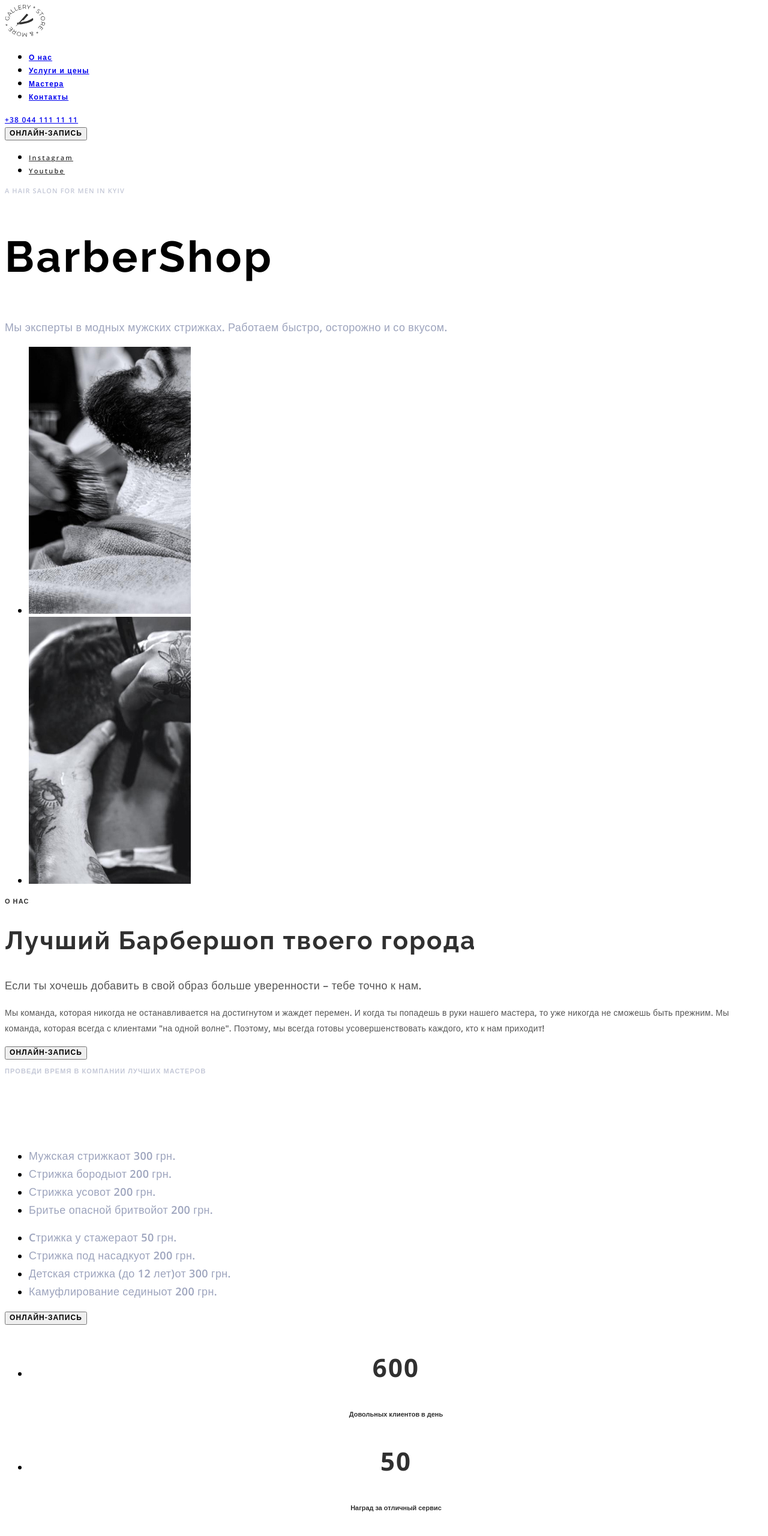
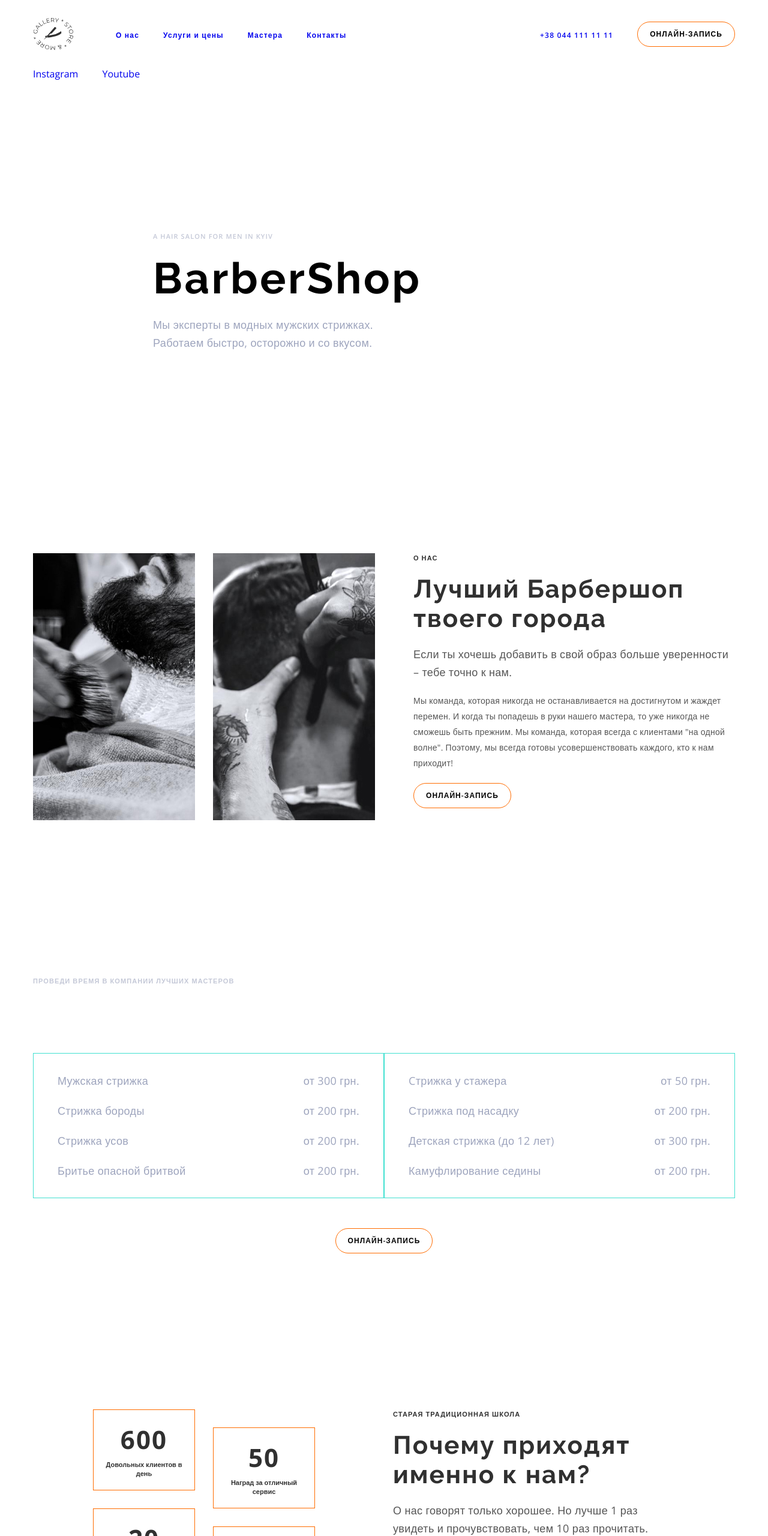
Before and after one commit to Aliona77/barbershop, a plain HTML site: page index.html in a window 1280 px wide. Shown: the top 2560 px of the page at 60% size. Drawn offline with nearby package versions, Linux system fonts and the light colour scheme.

Commit message:
positioned section

```diff
--- a/css/styles.css
+++ b/css/styles.css
@@ -8,23 +8,80 @@ body {
   font-family: var(--main-font);
 }
 
+.list {
+  list-style: none;
+}
+
+.link {
+  text-decoration: none;
+}
+
+h1,
+h2,
+h3,
+h4,
+h5,
+h6 {
+  margin: 0;
+}
+
+ul,
+ol {
+  margin: 0;
+  padding: 0;
+}
+p {
+  margin: 0;
+}
+
+img {
+  display: block;
+}
+
 .address {
   font-style: normal;
 }
 
+.container {
+  width: 1200px;
+  padding: 0 15px;
+  margin: 0 auto;
+}
+.section {
+  padding-top: 130px;
+  padding-bottom: 130px;
+}
 /* ===========COMPONENTS================== */
 
 .modal-btn {
+  min-width: 160px;
+  border: 1px solid #ff6c00;
+  box-sizing: border-box;
+  border-radius: 25px;
+
   font-style: normal;
   font-weight: 600;
   font-size: 12px;
   line-height: 1.333;
   letter-spacing: 0.09em;
   text-transform: uppercase;
+  background-color: transparent;
+  cursor: pointer;
+  padding: 12px 20px;
   /* color: #FFFFFF; */
 }
-
-.social-links__link {
+.modal-btn:hover,
+.modal-btn:focus {
+  background-color: var(--accent-color);
+  color: #ffffff;
+}
+.social__links {
+  display: flex;
+}
+.social-links__item:not(:last-child) {
+  margin-right: 40px;
+}
+.social-links {
   font-weight: 600;
   font-size: 11px;
   line-height: 1.364;
@@ -42,6 +99,7 @@ body {
   line-height: 1.364;
   letter-spacing: 0.1em;
   text-transform: uppercase;
+  margin-bottom: 20px;
 }
 
 .undertitle_light-theme {
@@ -87,6 +145,37 @@ body {
 /* =========== END COMPONENTS================== */
 
 /* =============HEADER=================== */
+.header {
+  padding-top: 30px;
+  padding-bottom: 30px;
+}
+
+.header {
+  display: flex;
+  align-items: center;
+}
+.header .container {
+  display: flex;
+  align-items: center;
+}
+.header .logo {
+  margin-right: 70px;
+}
+.header .address {
+  margin-left: auto;
+  margin-right: 40px;
+}
+.navigation {
+  display: flex;
+  align-items: center;
+}
+
+.navigation__list {
+  display: flex;
+}
+.navigation__list-item:not(:last-child) {
+  margin-right: 40px;
+}
 
 .navigation__list-link,
 .header__tel {
@@ -107,31 +196,71 @@ body {
 /* ============= END HEADER=================== */
 
 /* ====================HERO==================== */
+.hero .container {
+  display: flex;
+}
+
+.hero .hero__left-side {
+  width: 100px;
+}
+.hero .description {
+  width: 400px;
+}
+.hero__right-side {
+  flex-grow: 1;
+  padding-left: 100px;
+  padding-top: 272px;
+  padding-bottom: 206px;
+}
 .hero__title {
   font-family: var(--secondary-font);
   font-weight: 700;
   font-size: 72px;
   line-height: 1.181;
   letter-spacing: 0.05em;
+  margin-bottom: 20px;
   /* color: #ffffff; */
 }
 
 /* ==================== END HERO ==================== */
 
 /* ==================== ABOUT ================== */
-
+.about .container {
+  display: flex;
+}
+.about__list {
+  display: flex;
+}
+.about .title {
+  margin-bottom: 20px;
+}
+.about .description {
+  margin-bottom: 20px;
+}
+.about__list-item:not(:last-child) {
+  margin-right: 30px;
+}
 .about__text {
   font-weight: 400;
   font-size: 14px;
   line-height: 1.857;
   letter-spacing: 0.02em;
   color: #555555;
+  margin-bottom: 20px;
 }
-
+.about__right-side {
+  padding-left: 64px;
+}
 /* ==================== END ABOUT ================== */
 
 /* ===================== SERVICES ================= */
-
+.services .title {
+  margin-bottom: 44px;
+}
+.services .modal-btn {
+  display: block;
+  margin: 0 auto;
+}
 .services__list-item-name,
 .services__list-item-price {
   font-weight: 400;
@@ -140,11 +269,34 @@ body {
   letter-spacing: 0.02em;
   color: #9da4bd;
 }
-
+.services__list-wrapper {
+  display: flex;
+  margin-bottom: 50px;
+}
+.services__list {
+  width: 50%;
+  padding: 30px 40px;
+  border: 1px solid turquoise;
+}
+.services__list-item {
+  display: flex;
+  justify-content: space-between;
+}
+.services__list-item:not(:last-child) {
+  margin-bottom: 20px;
+}
 /* ===================== END SERVICES ================= */
 
 /* ===================== ACHIEVMENTS================= */
-
+.achievments .container {
+  display: flex;
+}
+.achievments .title {
+  margin-bottom: 20px;
+}
+.achievments .description {
+  padding-right: 106px;
+}
 .achievments__list-item-counter {
   font-weight: 700;
   font-size: 42px;
@@ -152,6 +304,7 @@ body {
   text-align: center;
   letter-spacing: 0.05em;
   color: #303030;
+  margin-bottom: 6px;
 }
 
 .achievments__list-item-descr {
@@ -161,10 +314,41 @@ body {
   text-align: center;
   color: #303030;
 }
+.achievments__left-side {
+  width: 470px;
+  flex-shrink: 0;
+  padding-left: 100px;
+}
+.achievments__list {
+  display: flex;
+  flex-wrap: wrap;
+  align-items: flex-start;
+}
+.achievments__list-item:not(:nth-child(even)) {
+  margin-right: 30px;
+}
+.achievments__list-item:nth-child(even) {
+  margin-top: 30px;
+}
+.achievments__list-item {
+  width: 170px;
+  min-height: 133px;
+  border: 1px solid #ff6c00;
+  padding: 20px 20px;
+}
+.achievments__right-side {
+  padding-left: 130px;
+}
 /* ===================== END ACHIEVMENTS================= */
 
 /* ===================== MASTERS ===================  */
-
+.masters .title {
+  margin-bottom: 44px;
+}
+.masters__list {
+  display: flex;
+  justify-content: space-between;
+}
 .masters__list-name {
   font-weight: 400;
   font-size: 18px;
@@ -172,6 +356,7 @@ body {
   text-align: center;
   letter-spacing: 0.02em;
   color: #303030;
+  margin-bottom: 8px;
 }
 
 .masters__list-position {
@@ -182,10 +367,21 @@ body {
   letter-spacing: 0.02em;
   color: var(--accent-color);
 }
+.masters__list-content-wrapper {
+  padding-top: 30px;
+  padding-left: 82px;
+  padding-right: 82px;
+}
 /* ===================== END MASTERS ===================  */
 
 /* ====================== GALLERY ================= */
-
+.gallery .undertitle {
+  margin-bottom: 44px;
+}
+.gallery__list {
+  display: flex;
+  justify-content: space-between;
+}
 /* ====================== END GALLERY ================= */
 
 /* ===================== CONTACT FORM===================== */
@@ -205,6 +401,14 @@ body {
 /* ===================== END CONTACT INFORMATION  ===================== */
 
 /* ======================== FOOTER ======================== */
+.footer {
+  padding: 56px 0;
+}
+.footer .container {
+  display: flex;
+  align-items: center;
+  justify-content: space-between;
+}
 .copyright {
   font-weight: 600;
   font-size: 11px;
--- a/index.html
+++ b/index.html
@@ -6,52 +6,55 @@
     <meta http-equiv="X-UA-Compatible" content="IE=edge">
     <meta name="viewport" content="width=device-width, initial-scale=1.0">
     <title>Barbershop</title>
-    <link rel="preconnect" href="https://fonts.googleapis.com">
-    <link rel="preconnect" href="https://fonts.gstatic.com" crossorigin>
-    <link
-        href="https://fonts.googleapis.com/css2?family=Open+Sans:ital,wght@0,600;0,700;1,400&family=Raleway:wght@700&display=swap"
-        rel="stylesheet">
-        <link rel="stylesheet" href="./css/styles.css">
+    <link rel="stylesheet" href="https://cdnjs.cloudflare.com/ajax/libs/modern-normalize/1.0.0/modern-normalize.min.css">
+    <link rel="preconnect" href="https://fonts.gstatic.com">
+    <link href="https://fonts.googleapis.com/css2?family=Open+Sans:wght@400;600;700&family=Raleway:wght@700&display=swap"
+    rel="stylesheet">
+     <link rel="stylesheet" href="./css/styles.css">
+
 </head>
 
 <body>
     <header class="header">
+        <div class="container">
         <nav class="navigation">
-            <a class="logo" href="/" aria-label="логотип сайта">
+            <a class="logo link" href="/" aria-label="логотип сайта">
                 <img class="logo__img"  src="./images/header/Logo.svg" alt="логотип" width="68" height="54">
             </a>
-            <ul class="navigation__list">
+            <ul class="navigation__list list">
                 <li class="navigation__list-item">
-                    <a class="navigation__list-link" href="#">О нас</a>
+                    <a class="navigation__list-link link" href="#">О нас</a>
                 </li>
                 <li class="navigation__list-item">
-                    <a class="navigation__list-link" href="#">Услуги и цены</a>
+                    <a class="navigation__list-link link" href="#">Услуги и цены</a>
                 </li>
                 <li class="navigation__list-item">
-                    <a class="navigation__list-link" href="#">Мастера</a>
+                    <a class="navigation__list-link link" href="#">Мастера</a>
                 </li>
                 <li class="navigation__list-item">
-                    <a class="navigation__list-link" href="#">Контакты</a>
+                    <a class="navigation__list-link link" href="#">Контакты</a>
                 </li>
             </ul>
         </nav>
         <address class="address">
-            <a class="header__tel" href="tel:+380441111111">+38 044 111 11 11</a>
+            <a class="header__tel link" href="tel:+380441111111">+38 044 111 11 11</a>
         </address>
         <button class="modal-btn" type="button">онлайн-запись</button>
+        </div>
     </header>
     <main>
 
         <!-- HERO -->
 
         <section class="hero">
+            <div class="container">
             <div class="hero__left-side">
-                <ul class="social__links">
+                <ul class="social__links list">
                     <li class="social-links__item">
-                        <a class="social-links__link" href="#">Instagram</a>
+                        <a class="social-links__link link" href="#">Instagram</a>
                     </li>
                     <li class="social-links__item">
-                        <a class="social-links__link" href="#">Youtube</a>
+                        <a class="social-links__link link" href="#">Youtube</a>
                     </li>
                 </ul>
             </div>
@@ -62,12 +65,14 @@
                     Работаем быстро, осторожно и со вкусом.
                 </p>
             </div>
+            </div>
         </section>
 
         <!-- ABOUT -->
 
-        <section class="about">
-            <ul class="about__list">
+        <section class="about section">
+            <div class="container">
+            <ul class="about__list list">
                 <li class="about__list-item">
                     <img class="about__list-img" src="./images/about/about-img-1.jpg" alt="мастер бреет бороду" width="270" height="445">
                 </li>
@@ -89,14 +94,17 @@
                 <button class="modal-btn" type="button">онлайн-запись</button>
 
             </div>
+            </div>
         </section>
 
         <!-- SERVICES -->
 
-        <section class="services">
+        <section class="services section">
+            <div class="container">
             <p class="undertitle undertitle_dark-theme">Проведи время в компании лучших мастеров</p>
             <h2 class="title title_dark-theme">Услуги и цены</h2>
-            <ul class="services__list">
+            <div class="services__list-wrapper">
+            <ul class="services__list list">
                 <li class="services__list-item">
                     <span class="services__list-item-name">Мужская стрижка</span><span class="services__list-item-price">от 300 грн.</span>
                 </li>
@@ -110,7 +118,7 @@
                     <span class="services__list-item-name">Бритье опасной бритвой</span><span class="services__list-item-price">от 200 грн.</span>
                 </li>
             </ul>
-            <ul>
+            <ul class="services__list list">
                 <li class="services__list-item">
                     <span class="services__list-item-name">Cтрижка у стажера</span><span class="services__list-item-price">от 50 грн.</span>
                 </li>
@@ -124,14 +132,17 @@
                     <span class="services__list-item-name">Камуфлирование седины</span><span class="services__list-item-price">от 200 грн.</span>
                 </li>
             </ul>
+            </div>
             <button class="modal-btn" type="button">онлайн-запись</button>
+            </div>
         </section>
 
         <!--ACHIEVMENTS -->
 
-        <section class="achievments">
+        <section class="achievments section">
+            <div class="container">
             <div class="achievments__left-side">
-                <ul class="achievments__list">
+                <ul class="achievments__list list">
                     <li class="achievments__list-item">
                         <p class="achievments__list-item-counter">600</p>
                         <p class="achievments__list-item-descr">Довольных клиентов в день</p>
@@ -155,56 +166,66 @@
                 <h2 class="title title_light-theme">Почему приходят именно к нам?</h2>
                 <p class="description description_light-theme">О нас говорят только хорошее. Но лучше 1 раз увидеть и прочувствовать, чем 10 раз прочитать. </p>
             </div>
+            </div>
         </section>
 
         <!-- MASTERS -->
 
-        <section class="masters">
+        <section class="masters section">
+            <div class="container">
             <p class="undertitle undertitle_light-theme">для настоящих ценителей атмосферы</p>
             <h2 class="title title_light-theme">Наши мастера</h2>
-            <ul class="masters__list">
+            <ul class="masters__list list">
                 <li class="masters__list-item">
                     <img class="masters__list-img" src="./images/masters/master-1.jpg" alt="мастер стрижет клиента" width="370" height="346">
+                    <div class="masters__list-content-wrapper">
                     <h3 class="masters__list-name" lang="en">John Smith</h3>
                     <p class="masters__list-position" lang="en">Extreme Barber</p>
-                    <ul class="social-list">
+                    <ul class="social-list list">
                         <li class="social-list__item"><a class="social-list__link" href="#"></a></li>
                         <li class="social-list__item"><a class="social-list__link" href="#"></a></li>
                         <li class="social-list__item"><a class="social-list__link" href="#"></a></li>
                         <li class="social-list__item"><a class="social-list__link" href="#"></a></li>
                     </ul>
+                    </div>
                 </li>
                 <li class="masters__list-item">
                     <img class="masters__list-img" src="./images/masters/master-2.jpg" alt="мастер стрижет клиента" width="370" height="346">
+                    <div class="masters__list-content-wrapper">
                     <h3 class="masters__list-name" lang="en">Michele Doe</h3>
                     <p class="masters__list-position" lang="en">Extreme Barber</p>
-                    <ul class="social-list">
+                    <ul class="social-list list">
                         <li class="social-list__item"><a class="social-list__link" href="#"></a></li>
                         <li class="social-list__item"><a class="social-list__link" href="#"></a></li>
                         <li class="social-list__item"><a class="social-list__link" href="#"></a></li>
                         <li class="social-list__item"><a class="social-list__link" href="#"></a></li>
                     </ul>
+                    </div>
                 </li>
                 <li class="masters__list-item">
                     <img class="masters__list-img" src="./images/masters/master-3.jpg" alt="мастер стрижет клиента" width="370" height="346">
+                    <div class="masters__list-content-wrapper">
                     <h3 class="masters__list-name" lang="en">Alan Black</h3>
                     <p class="masters__list-position" lang="en">Extreme Barber</p>
-                    <ul class="social-list">
+                    <ul class="social-list list">
                         <li class="social-list__item"><a class="social-list__link" href="#"></a></li>
                         <li class="social-list__item"><a class="social-list__link" href="#"></a></li>
                         <li class="social-list__item"><a class="social-list__link" href="#"></a></li>
                         <li class="social-list__item"><a class="social-list__link" href="#"></a></li>
                     </ul>
+                    </div>
                 </li>
             </ul>
+            </div>
         </section>
 
         <!-- GALLERY -->
 
-        <section class="gallery">
+        <section class="gallery section">
+            <div class="container">
             <h2 hidden>галерея работ</h2>
             <p class="undertitle undertitle_light-theme">На латинском языке “барба” означает “борода”</p>
-            <ul class="gallery__list">
+            <ul class="gallery__list list">
                 <li class="gallery__list-item">
                     <img class="gallery__list-img" src="./images/gallery/gallery-img-1.jpg" alt="мастер стрижет клиента" width="270" height="360">
                 </li>
@@ -220,6 +241,7 @@
                     <img class="gallery__list-img" src="./images/gallery/gallery-img-4.jpg" alt="мастер стрижет клиента" width="270" height="360">
                 </li>
             </ul>
+            </div>
         </section>
 
         <!-- CONTACT -->
@@ -254,15 +276,17 @@
         </div>
     </main>
     <footer class="footer">
+        <div class="container">
         <p class="copyright">&copy; Copyright 2020</p>
-       <ul class="social__links">
+       <ul class="social__links list">
        <li class="social-links__item">
-        <a class="social-links__link" href="#">Instagram</a>
+        <a class="social-links__link link" href="#">Instagram</a>
       </li>
       <li class="social-links__item">
-        <a class="social-links__link" href="#">Youtube</a>
+        <a class="social-links__link link" href="#">Youtube</a>
     </li>
     </ul>
+    </div>
     </footer>
 </body>
 
```
